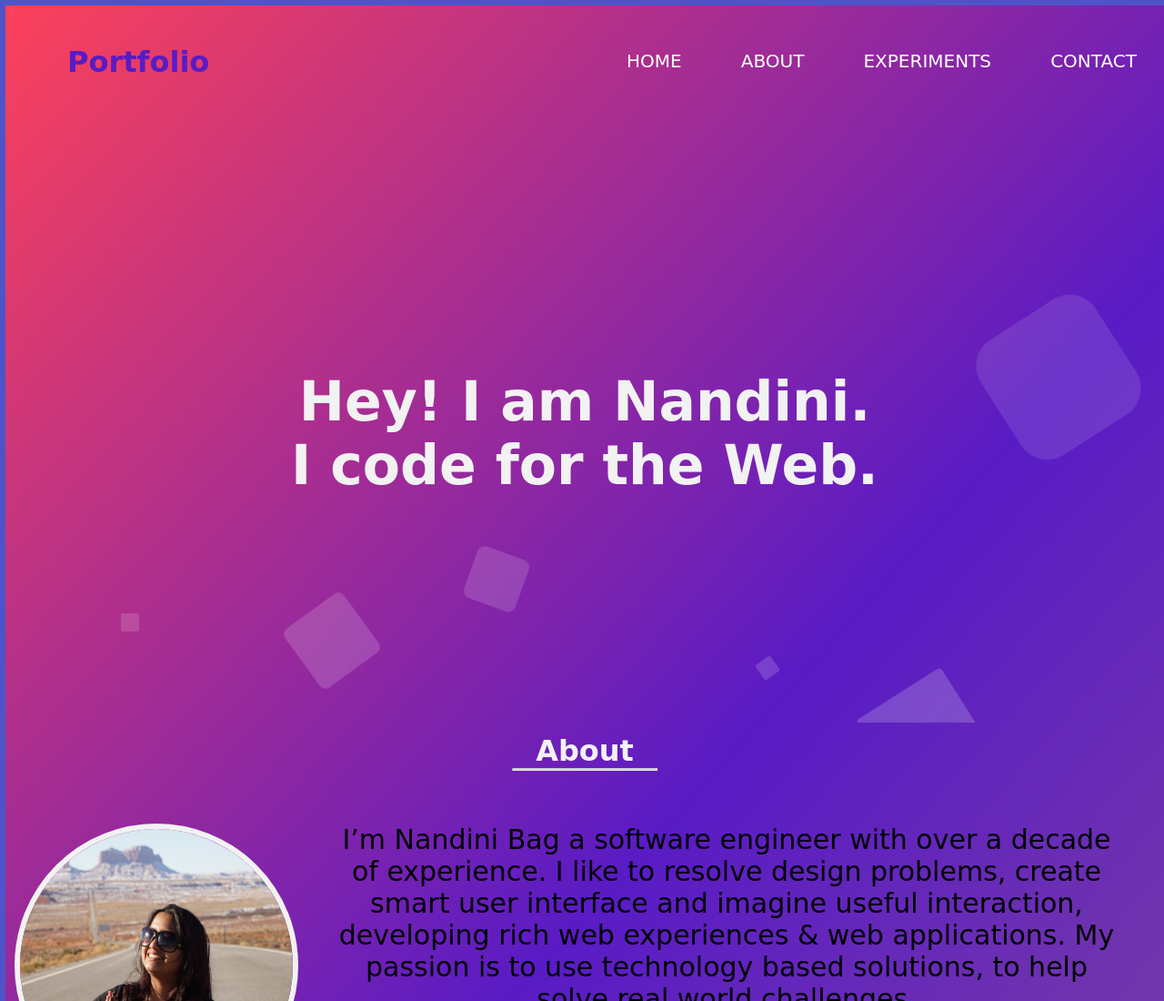
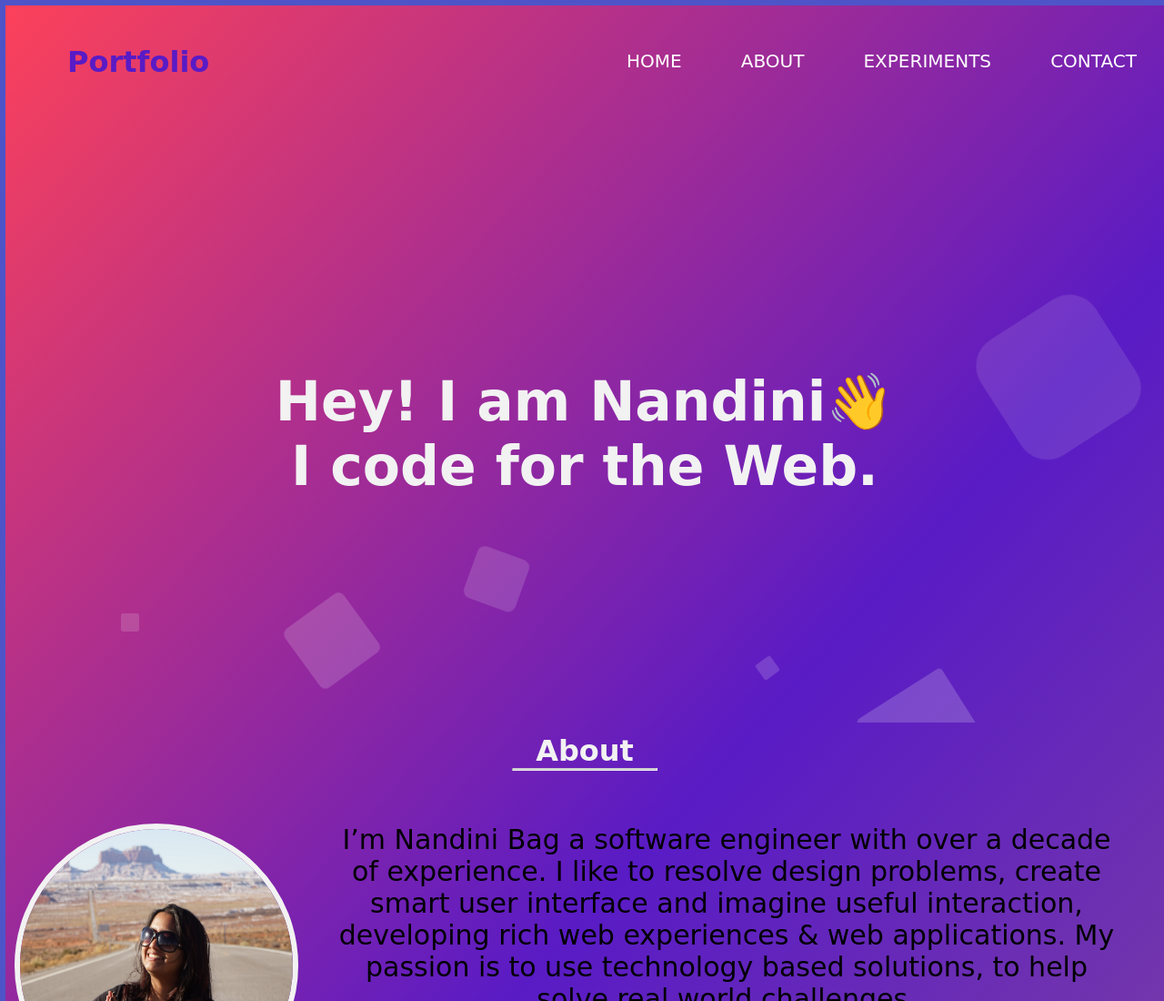
Before and after one commit to Nandini1Bag/Portfolio, a plain HTML site: page index.html in a window 1280 px wide. Shown: the top 1100 px of the page at 91% size. Drawn offline with Linux system fonts and the light colour scheme.

Commit message:
Add emoji

```diff
--- a/index.html
+++ b/index.html
@@ -64,8 +64,9 @@
   <div id="Me">
 <section id="welcome-section">
   <div id="center">
-    <h1> Hey! I am Nandini.</h1>
+    <h1> Hey! I am Nandini👋</h1>
     <h1>I code for the Web.</h1>
+
     <!-- <p id="web">I work on Web.</p> -->
   </div>
 </section>
```
